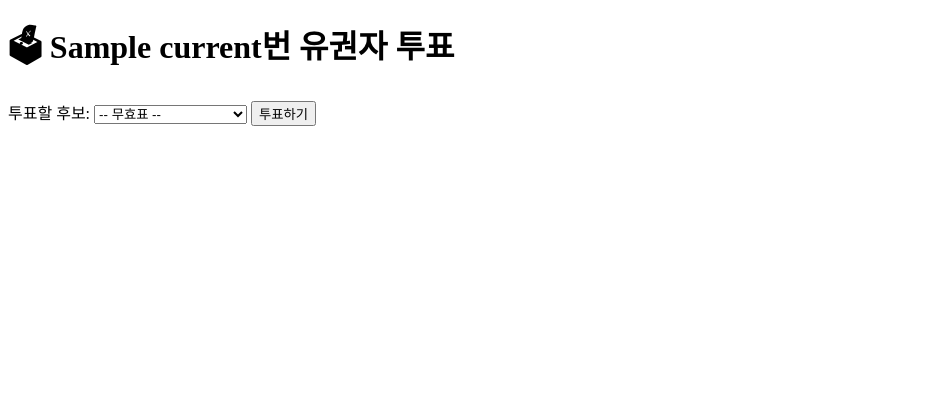
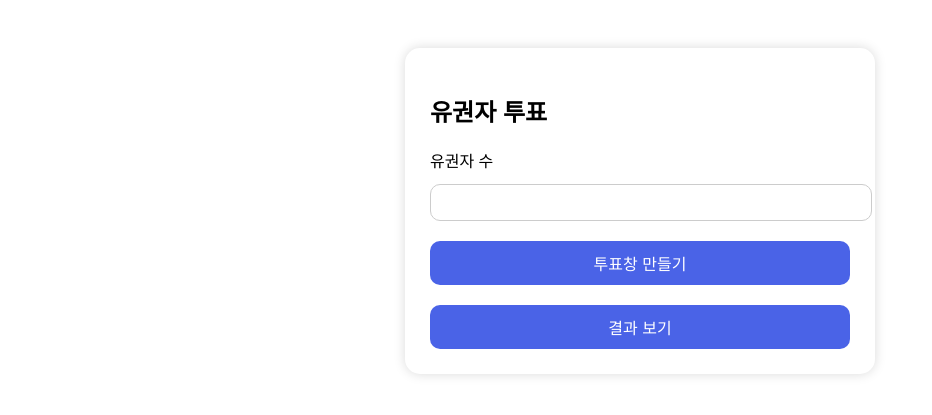
Before and after one commit to hsh2642-del/vote.app, a Flask app: template templates/vote.html in a window 1280 px wide. Shown: the top 415 px of the page, without its empty margins (0-932 px from the left). Run offline with Flask 3, Linux system fonts and the light colour scheme; the template is opened without the code that fills it: most values are stand-ins (such as "Sample title", 1, 10 or a date in 2020).

Commit message:
vote.html

```diff
--- a/templates/vote.html
+++ b/templates/vote.html
@@ -1,24 +1,51 @@
 <!DOCTYPE html>
 <html>
 <head>
-    <meta charset="UTF-8">
     <title>투표하기</title>
+    <style>
+        body { font-family: sans-serif; display: flex; justify-content: center; padding-top: 40px; }
+        .card { width: 420px; padding: 25px; border-radius: 15px; box-shadow: 0 0 12px rgba(0,0,0,0.15); }
+        select, input, button { width: 100%; padding: 10px; margin-top: 12px; border-radius: 10px; border: 1px solid #ccc; }
+        button { background: #4A63E7; color: white; border: none; font-size: 16px; cursor: pointer; margin-top: 20px; }
+    </style>
 </head>
 <body>
-    <h1>🗳 {{ current }}번 유권자 투표</h1>
+    <div class="card">
+        <h2>유권자 투표</h2>
 
-    <form action="/vote" method="post">
-        <input type="hidden" name="current" value="{{ current }}">
+        <form action="/vote" method="POST">
+            <label>유권자 수</label>
+            <input type="number" name="voter_count" required min="1" max="100" id="voter_count">
 
-        <label>투표할 후보:</label>
-        <select name="candidate">
-            <option value="">-- 무효표 --</option>   <!-- 무효표 선택 -->
-            {% for name in candidates %}
-                <option value="{{ name }}">{{ name }}</option>
+            <!-- 후보 이름 리스트 숨겨서 전달 -->
+            {% for c in candidates %}
+                <input type="hidden" name="candidate_names" value="{{ c }}">
             {% endfor %}
-        </select>
 
-        <button type="submit">투표하기</button>
-    </form>
+            <div id="vote_inputs"></div>
+
+            <button type="button" onclick="generateVotes()">투표창 만들기</button>
+            <button type="submit">결과 보기</button>
+        </form>
+    </div>
+
+    <script>
+        function generateVotes() {
+            let voters = document.getElementById("voter_count").value;
+            let box = document.getElementById("vote_inputs");
+            let candidateList = [{% for c in candidates %}"{{ c }}",{% endfor %}];
+
+            box.innerHTML = "";
+
+            for (let i = 0; i < voters; i++) {
+                let html = `<p>유권자 ${i+1}</p><select name="vote_${i}">`;
+                candidateList.forEach(c => {
+                    html += `<option value="${c}">${c}</option>`;
+                });
+                html += `</select>`;
+                box.innerHTML += html;
+            }
+        }
+    </script>
 </body>
 </html>
```
